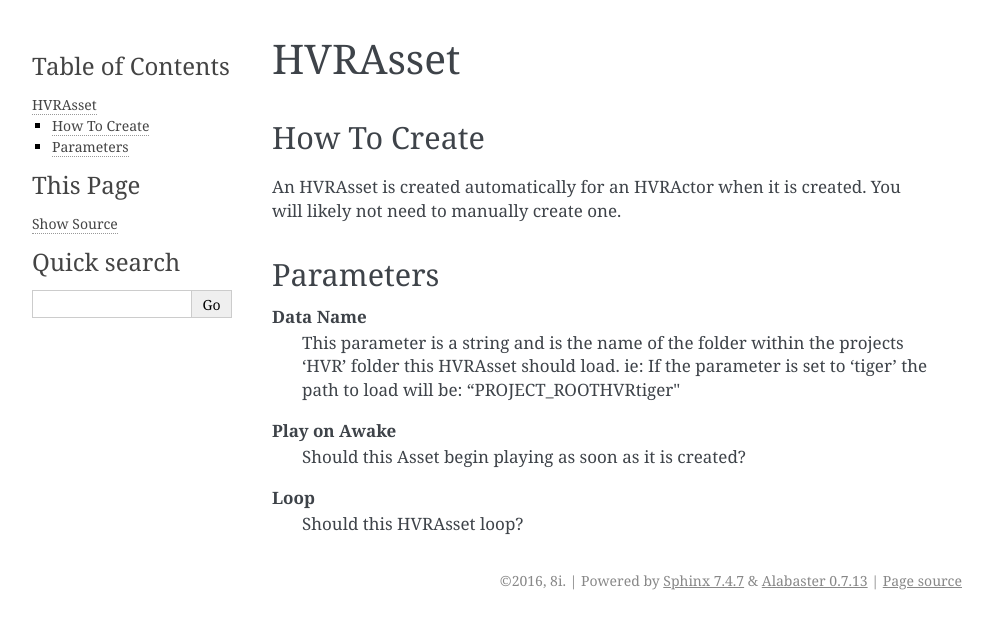
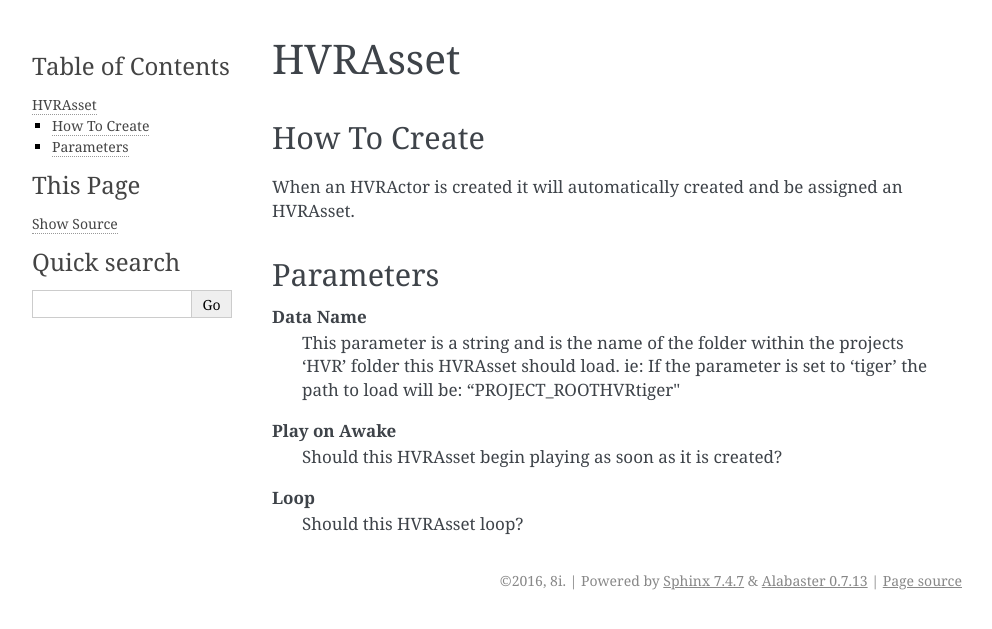
Before and after one commit to 8i/UnrealPlugin_Documentation, a Sphinx documentation site: the page built from docs/source/Classes/HVRAsset.rst, in a window 1280 px wide. Shown: the top 629 px of the page, without its empty margins (148-1140 px from the left). Built offline with Sphinx 7.4.7, drawn with Linux system fonts in a browser that asks for light colours.

Commit message:
Minor changes

```diff
--- a/docs/source/Classes/HVRAsset.rst
+++ b/docs/source/Classes/HVRAsset.rst
@@ -4,7 +4,7 @@ HVRAsset
 How To Create
 -------------
 
-An HVRAsset is created automatically for an HVRActor when it is created. You will likely not need to manually create one.
+When an HVRActor is created it will automatically created and be assigned an HVRAsset.
 
 Parameters
 ----------
@@ -14,7 +14,7 @@ Parameters
     ie: If the parameter is set to 'tiger' the path to load will be: "PROJECT_ROOT\HVR\tiger\"
 
 **Play on Awake**
-    Should this Asset begin playing as soon as it is created?
+    Should this HVRAsset begin playing as soon as it is created?
 
 **Loop**
     Should this HVRAsset loop?
--- a/docs/source/Quick Start.rst
+++ b/docs/source/Quick Start.rst
@@ -1,7 +1,7 @@
 Quick Start
 ===========
 
-Creating a HVRActor and rendering HVR data
+Creating a HVRActor
 ------------------------------------------
 
 1. Install the HVR plugin ( see Installation for steps )
@@ -13,6 +13,7 @@ Creating a HVRActor and rendering HVR data
 7. Select the HVRActor
 8. In the Details Panel, expand the HVRActor options, and then the HVRAsset options
 9. Type 'example_data' into the 'Data Name' slot of the HVRAsset and press enter
+10. The HVRActor will now appear in the scene
 
 Creating a build
 ----------------
```
